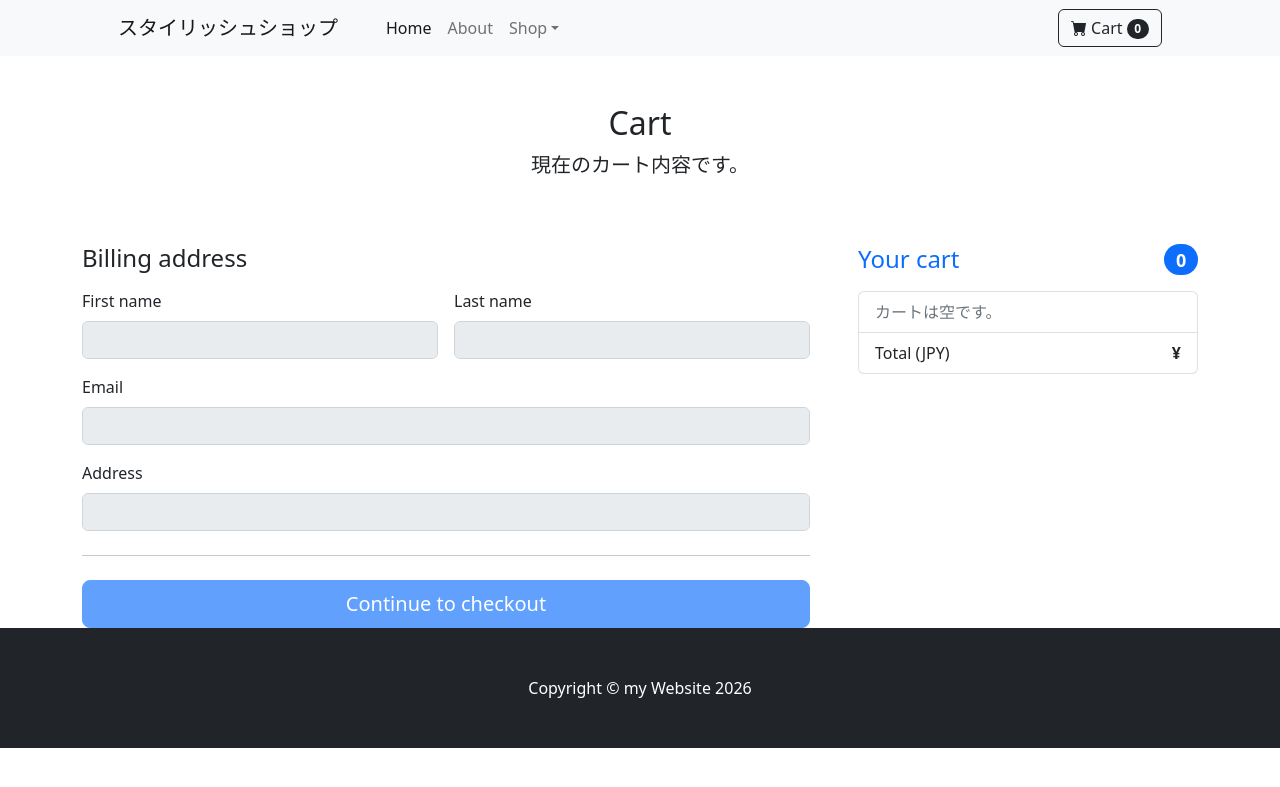
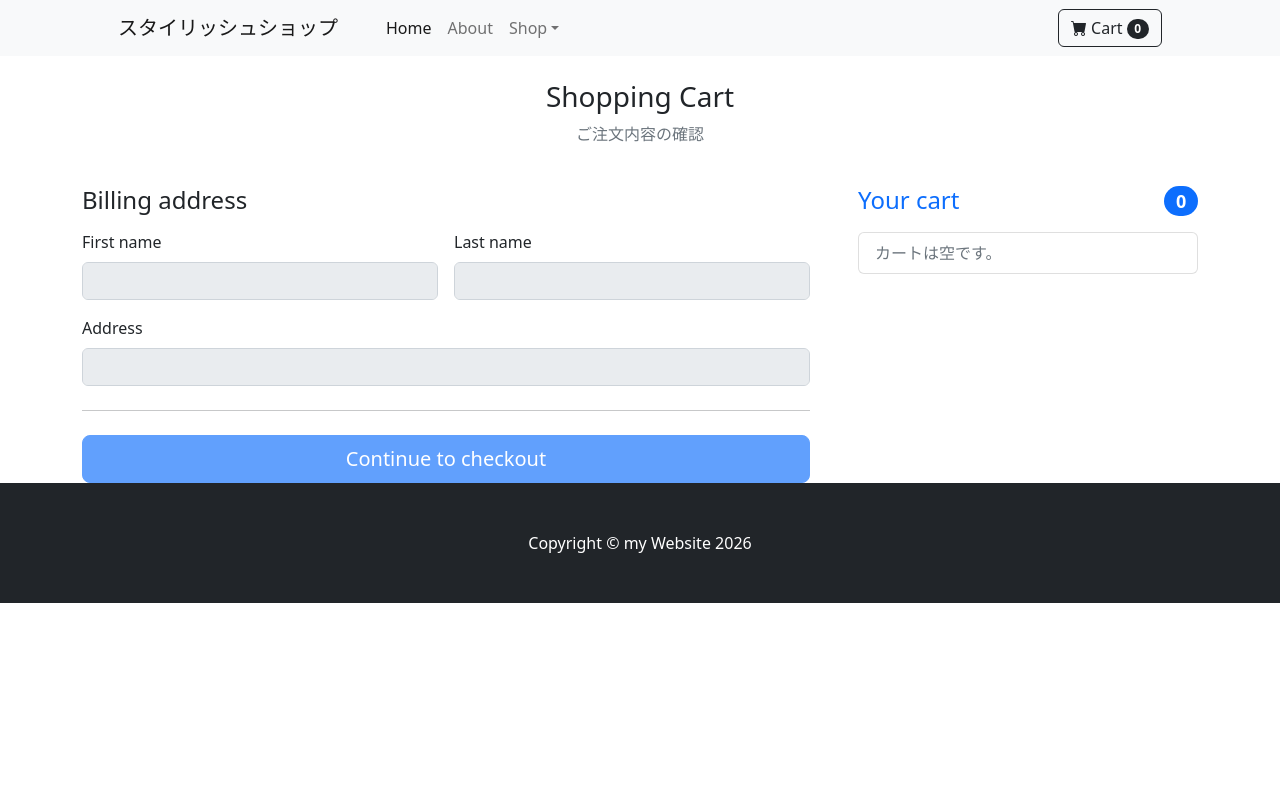
Before and after one commit to suma-web/django_ec, a Django app: page /cart/ in a window 1280 px wide. Shown: the top 787 px of the page. Run offline with Django 4.2, Linux system fonts and the light colour scheme; some libraries are stand-ins or nearby versions.

Commit message:
carts/base.html作成とcarts/cart _view.htmlの修正

```diff
--- /dev/null
+++ b/config/templates/carts/base.html
@@ -0,0 +1,18 @@
+{% extends "base.html" %}
+{% load static %}
+
+{% block extra_css %}
+<link rel="stylesheet" href="{% static 'css/carts.css' %}">
+{% endblock %}
+
+{% block content %}
+<div class="container carts-container">
+  <header class="py-4 text-center carts-header">
+    <h1 class="h3">Shopping Cart</h1>
+    <p class="text-muted">ご注文内容の確認</p>
+  </header>
+
+  {% block carts_content %}
+  {% endblock %}
+</div>
+{% endblock %}
--- a/config/templates/carts/cart_view.html
+++ b/config/templates/carts/cart_view.html
@@ -1,19 +1,10 @@
-{% extends "base.html" %}
-{% load static %}
+{% extends "carts/base.html" %}
 
-{% block extra_css %}
-<link rel="stylesheet" href="{% static 'css/carts.css' %}">
-{% endblock %}
+{% block carts_content %}
+<main>
+  <div class="row g-5">
 
-{% block content %}
-<div class="container">
-  <main>
-    <div class="py-5 text-center">
-      <h1 class="h2">Cart</h1>
-      <p class="lead">現在のカート内容です。</p>
-    </div>
-
-    <div class="row g-5">
+    {# 右：Your cart #}
     <div class="col-md-5 col-lg-4 order-md-last">
       <h4 class="d-flex justify-content-between align-items-center mb-3">
         <span class="text-primary">Your cart</span>
@@ -23,7 +14,6 @@
       </h4>
 
       <ul class="list-group mb-3">
-
         {% for item in cart %}
         <li class="list-group-item d-flex justify-content-between align-items-center lh-sm">
           <div>
@@ -38,8 +28,8 @@
               ¥{{ item.total_price }}
             </span>
 
-              <form action="{% url 'carts:cart_remove' item.product.id %}"
-                    method="post">
+            <form method="post"
+                  action="{% url 'carts:cart_remove' item.product.id %}">
               {% csrf_token %}
               <button class="btn btn-sm btn-outline-danger">
                 削除
@@ -48,19 +38,10 @@
           </div>
         </li>
         {% empty %}
-          <li class="list-group-item">
-            <p class="mb-0 text-muted">カートは空です。</p>
+        <li class="list-group-item text-muted">
+          カートは空です。
         </li>
         {% endfor %}
-
-          {% if cart %}
-          <li class="list-group-item d-flex justify-content-between">
-            <span>Total (JPY)</span>
-            <strong>
-              ¥{{ cart_total_price }}
-            </strong>
-          </li>
-          {% endif %}
       </ul>
     </div>
 
@@ -71,22 +52,15 @@
         <div class="row g-3">
           <div class="col-sm-6">
             <label class="form-label">First name</label>
-              <input type="text" class="form-control" disabled>
+            <input class="form-control" disabled>
           </div>
-
           <div class="col-sm-6">
             <label class="form-label">Last name</label>
-              <input type="text" class="form-control" disabled>
+            <input class="form-control" disabled>
           </div>
-
-            <div class="col-12">
-              <label class="form-label">Email</label>
-              <input type="email" class="form-control" disabled>
-            </div>
-
           <div class="col-12">
             <label class="form-label">Address</label>
-              <input type="text" class="form-control" disabled>
+            <input class="form-control" disabled>
           </div>
         </div>
 
@@ -100,5 +74,4 @@
 
   </div>
 </main>
-</div>
 {% endblock %}
```
Lines whose indentation alone changed are shown as unchanged.
